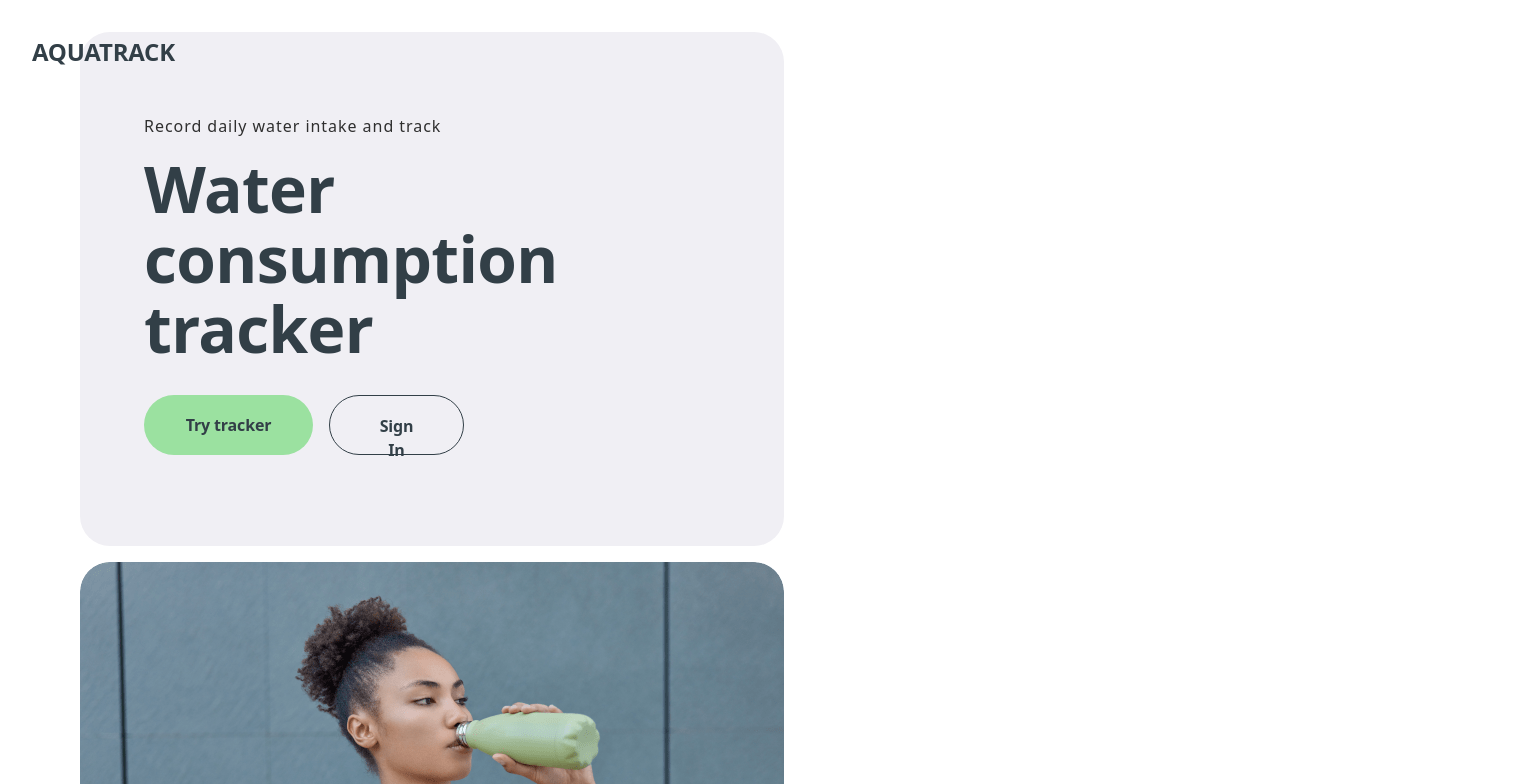
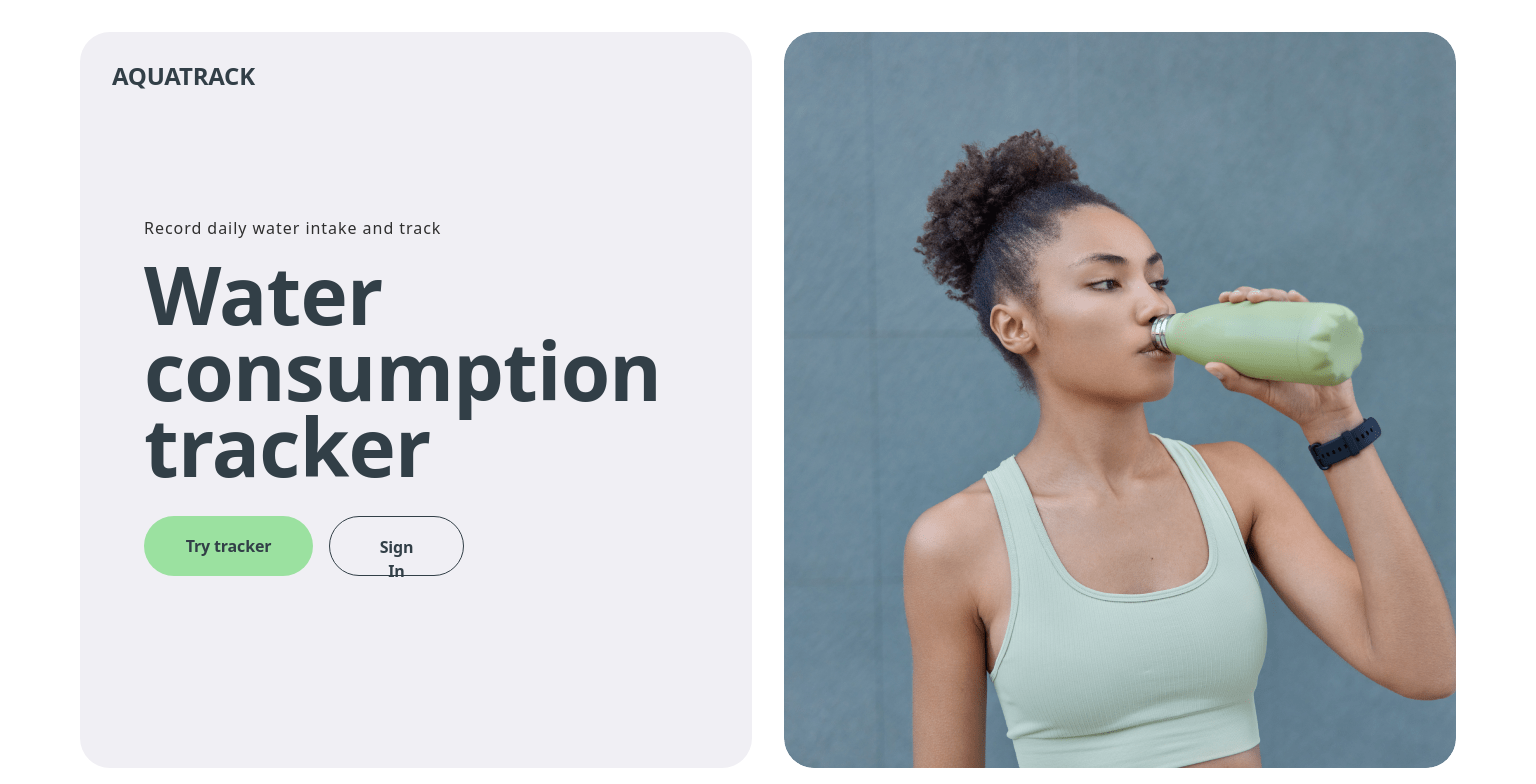
Before and after one commit to YevhenKharchenko/aqua-track-front, a React (Vite) app: page / in a window 1536 px wide. Shown: the top 784 px of the page. Built offline with nearby package versions, Linux system fonts and the light colour scheme.

Commit message:
Update 1440 css

```diff
--- a/src/components/AdvantagesSection/AdvantagesSection.jsx
+++ b/src/components/AdvantagesSection/AdvantagesSection.jsx
@@ -1,10 +1,10 @@
 import css from "./AdvantagesSection.module.css";
-// import Rectangle19 from '../../assets/images/Rectangle19.png';
+
 
 const AdvantagesSection = () => {
   return (
     <div className={css.container}>
-        {/* <img src={Rectangle19} alt="Description of image" /> */}
+        {/* картинка */}
     </div>
   )
 }
--- a/src/components/AdvantagesSection/AdvantagesSection.module.css
+++ b/src/components/AdvantagesSection/AdvantagesSection.module.css
@@ -14,3 +14,11 @@
 height: 446px;
   }
 }
+
+@media (min-width: 1440px) {
+  .container {
+    background-image: url('../../assets/images/Rectangle19_dt-min.png');
+    width: 672px;
+height: 736px;
+  }
+}
--- a/src/components/Logo/Logo.module.css
+++ b/src/components/Logo/Logo.module.css
@@ -1,9 +1,9 @@
 .logo {
-  position: absolute;
+  /* position: absolute; */
   width: 114px;
   height: 20px;
-  left: 32px;
-  top: 40px;
+  /* left: 32px;
+  top: 40px; */
   text-transform: uppercase;
   font-family: var(--font-family);
   font-weight: 700;
--- a/src/components/SignInForm/SignInForm.module.css
+++ b/src/components/SignInForm/SignInForm.module.css
@@ -158,3 +158,12 @@ color: #ef5050;
     line-height: 150%;
   }
 }
+
+
+@media (min-width: 1440px) {
+  .container {
+    padding-top: 113px;
+    padding-bottom: 169px;
+    padding-left: 86px;
+  }
+}
--- a/src/components/SignUpForm/SignUpForm.module.css
+++ b/src/components/SignUpForm/SignUpForm.module.css
@@ -158,3 +158,11 @@ color: #ef5050;
     line-height: 150%;
   }
 }
+
+@media (min-width: 1440px) {
+  .container {
+    padding-top: 74px;
+    padding-bottom: 100px;
+    padding-left: 86px;
+  }
+}
--- a/src/components/WelcomeSection/WelcomeSection.module.css
+++ b/src/components/WelcomeSection/WelcomeSection.module.css
@@ -43,6 +43,20 @@
     line-height: 109%;
     padding-left: 32px;
     width: 450px;
-
   }
 }
+
+@media (min-width: 1440px) {
+  .backdrop {
+    width: 672px;
+    height: 736px;
+  }
+  .welcomeText {
+    padding-top: 132px;
+  }
+  .welcomeHeader {
+    font-size: 80px;
+    line-height: 95%;
+    width: 450px;
+  }
+}
--- a/src/pages/HomePage/HomePage.module.css
+++ b/src/pages/HomePage/HomePage.module.css
@@ -3,3 +3,11 @@
     flex-direction: column;
     gap: 16px;
 }
+
+@media (min-width: 1440px) {
+    .container {
+        flex-direction: row;
+        gap: 32px;
+        justify-content: center;
+    }
+  }
--- a/src/pages/SignInPage/SignInPage.jsx
+++ b/src/pages/SignInPage/SignInPage.jsx
@@ -1,12 +1,33 @@
+import { useEffect, useState } from 'react';
+import AdvantagesSection from '../../components/AdvantagesSection/AdvantagesSection';
 import Logo from '../../components/Logo/Logo';
 import SignInForm from '../../components/SignInForm/SignInForm';
 import css from './SignInPage.module.css';
 
 const SignInPage = () => {
+  const [isWideScreen, setIsWideScreen] = useState(window.innerWidth >= 1440);
+
+  useEffect(() => {
+    const handleResize = () => {
+      setIsWideScreen(window.innerWidth >= 1440);
+    };
+
+    window.addEventListener('resize', handleResize);
+    return () => {
+      window.removeEventListener('resize', handleResize);
+    };
+  }, []);
+
+
+
   return (
-    <div className={css.backdrop}>
-      <Logo />
+    <div className={css.wrapper}>
+      <div className={css.backdrop}>
+       <Logo />
       <SignInForm />
+
+    </div>
+    {isWideScreen && <AdvantagesSection />}
     </div>
   );
 };
--- a/src/pages/SignInPage/SignInPage.module.css
+++ b/src/pages/SignInPage/SignInPage.module.css
@@ -14,3 +14,15 @@
       max-width: 704px;
     }
   }
+
+  @media (min-width: 1440px) {
+    .backdrop {
+      width: 672px;
+      height: 736px;
+    }
+    .wrapper {
+      display: flex;
+      gap: 32px;
+      justify-content: center;
+    }
+  }
--- a/src/pages/SignUpPage/SignUpPage.jsx
+++ b/src/pages/SignUpPage/SignUpPage.jsx
@@ -1,13 +1,31 @@
+import { useEffect, useState } from 'react';
 import Logo from '../../components/Logo/Logo';
 import SignUpForm from '../../components/SignUpForm/SignUpForm';
 import css from './SignUpPage.module.css';
+import AdvantagesSection from '../../components/AdvantagesSection/AdvantagesSection';
 
 const SignUpPage = () => {
+  const [isWideScreen, setIsWideScreen] = useState(window.innerWidth >= 1440);
+
+  useEffect(() => {
+    const handleResize = () => {
+      setIsWideScreen(window.innerWidth >= 1440);
+    };
+
+    window.addEventListener('resize', handleResize);
+    return () => {
+      window.removeEventListener('resize', handleResize);
+    };
+  }, []);
   return (
-    <div className={css.backdrop}>
+    <div className={css.wrapper}>
+      <div className={css.backdrop}>
       <Logo />
       <SignUpForm />
     </div>
+    {isWideScreen && <AdvantagesSection />}
+    </div>
+
   );
 };
 
--- a/src/pages/SignUpPage/SignUpPage.module.css
+++ b/src/pages/SignUpPage/SignUpPage.module.css
@@ -14,3 +14,15 @@
     max-width: 704px;
   }
 }
+
+@media (min-width: 1440px) {
+  .backdrop {
+    width: 672px;
+    height: 736px;
+  }
+  .wrapper {
+    display: flex;
+    gap: 32px;
+    justify-content: center;
+  }
+}
```
Also changed, not shown: src/assets/images/Rectangle19_dt-min.png (added).
